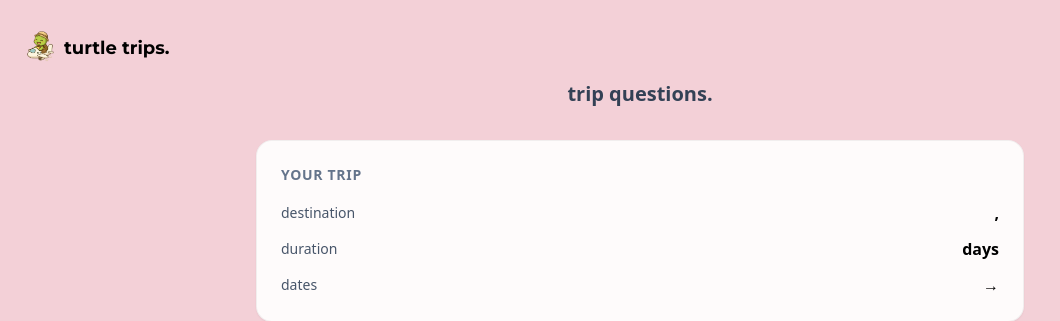
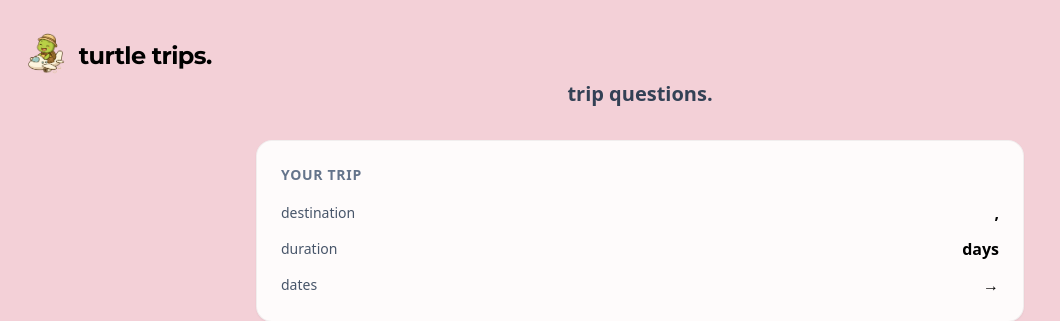
Before and after one commit to ltanafranca1004/AI-Travel-Planner, a Flask app: page /review in a window 1280 px wide. Shown: the top 321 px of the page, without its empty margins (0-1060 px from the left). Run offline with Flask 3, Linux system fonts and the light colour scheme; some libraries are stand-ins or nearby versions.

Commit message:
fix logo

```diff
--- a/app/templates/review.html
+++ b/app/templates/review.html
@@ -2,18 +2,19 @@
 {% block content %}
 <!-- Logo in top left corner -->
 <div class="absolute top-6 left-6">
-  <a href="{{ url_for('main.home') }}" class="flex items-center gap-2 hover:opacity-80 transition-opacity">
+  <a href="{{ url_for('main.home') }}" class="flex items-center gap-3 hover:opacity-80 transition-opacity">
     <img
       src="{{ url_for('static', filename='img/turt-logo.png') }}"
       alt="Turtle Trips logo"
-      class="h-12"
+      class="h-16 w-auto"
     />
-    <span class="text-lg font-extrabold title-lower-serif">turtle trips.</span>
+    <span class="text-2xl font-extrabold title-lower-serif tracking-tight">turtle trips.</span>
   </a>
 </div>
 
+
 <section class="pt-8 sm:pt-12 max-w-3xl mx-auto">
-  <h2 class="text-xl font-semibold text-center mb-8 text-slate-700">
+  <h2 class="text-xl font-semibold text-center mb-8 color-black text-slate-700">
     trip questions.
   </h2>
 
```
